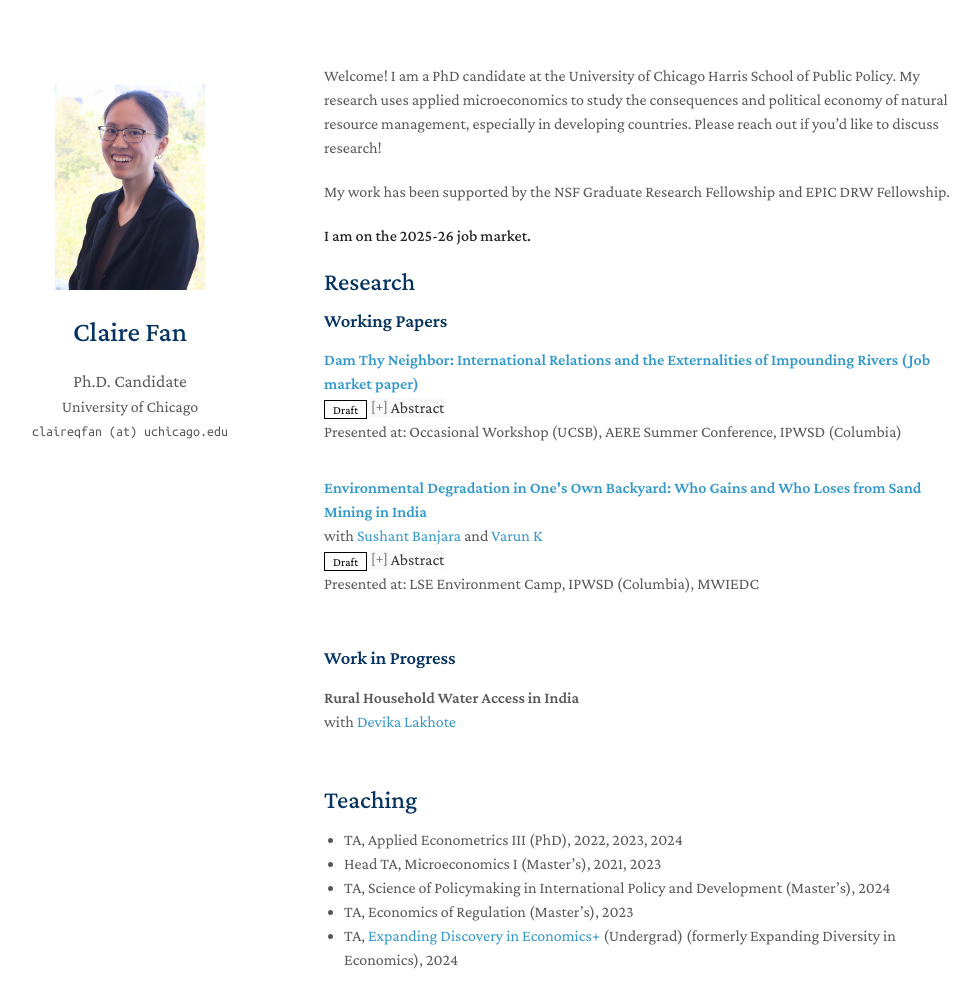
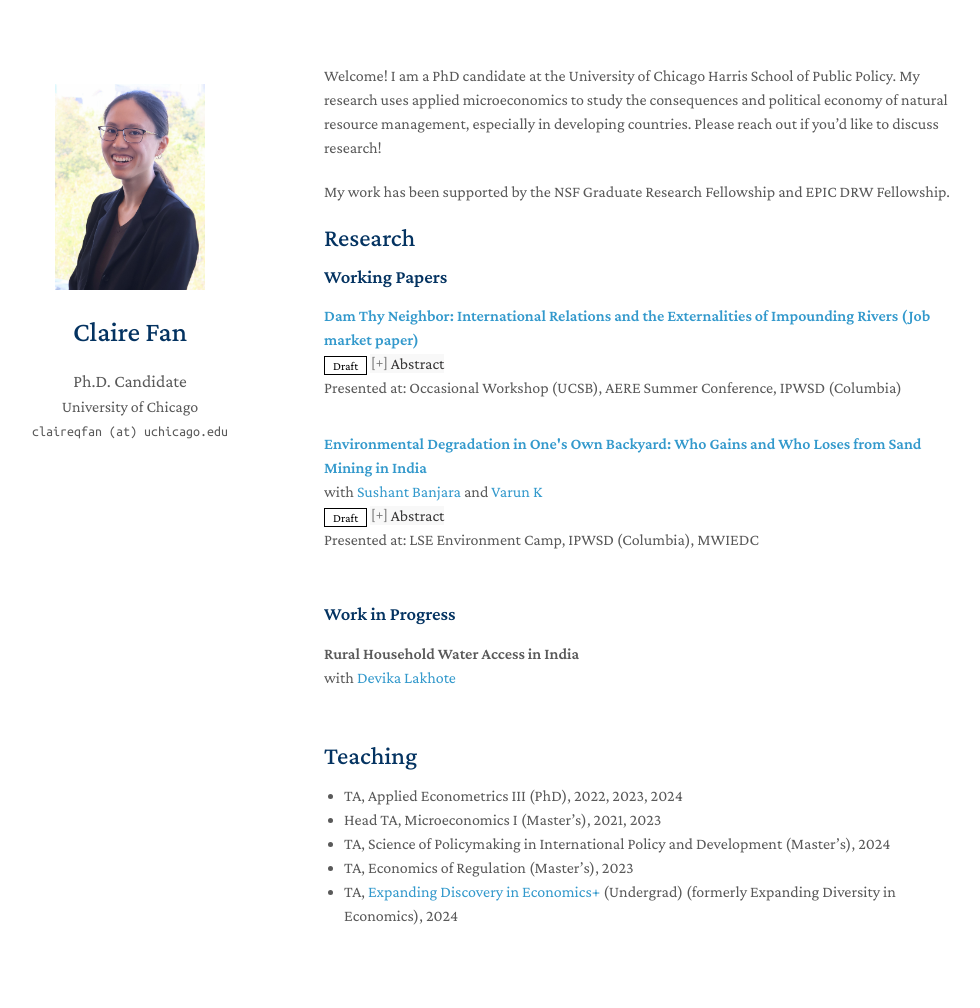
Before and after one commit to claireqfan/claireqfan.github.io, a Jekyll site: the page built from index.md, in a window 1280 px wide and 1066 px high. Shown: the top 1008 px of the window, without its empty margins (146-1126 px from the left). Built offline with Jekyll 4.4.1, drawn with Linux system fonts in a browser that asks for light colours; nearby versions of some CDN libraries; a style sheet for code colours, icons or effects is not loaded.

Commit message:
homepage edit

```diff
--- a/index.md
+++ b/index.md
@@ -7,8 +7,6 @@ layout: homepage
 Welcome! I am a PhD candidate at the University of Chicago Harris School of Public Policy. My research uses applied microeconomics to study the consequences and political economy of natural resource management, especially in developing countries. Please reach out if you'd like to discuss research!
 
 My work has been supported by the NSF Graduate Research Fellowship and EPIC DRW Fellowship.
-
-**I am on the 2025-26 job market.**
 
 
 <!--
```
